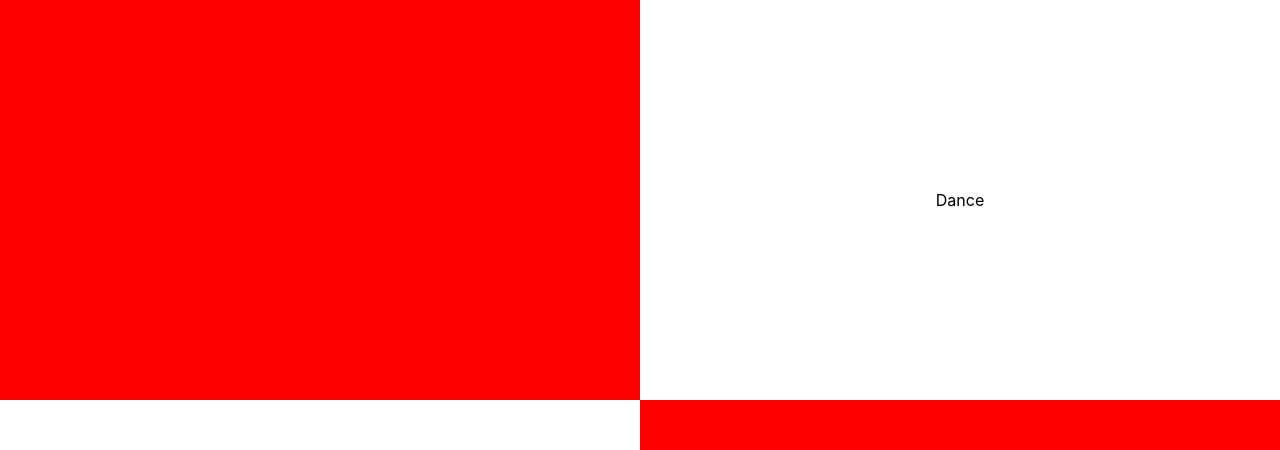
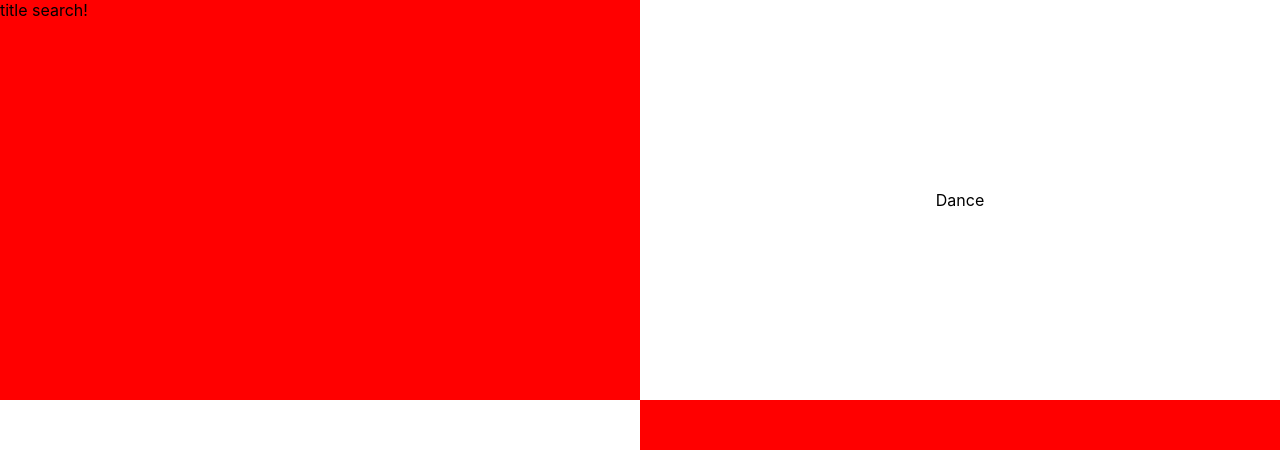
Before and after one commit to richart14/dancebattle, a React (Create React App) app: page / in a window 1280 px wide. Shown: the top 450 px of the page. Built offline with nearby package versions, Linux system fonts and the light colour scheme.

Commit message:
added song input component

```diff
--- a/src/App.js
+++ b/src/App.js
@@ -1,11 +1,23 @@
 import React, { Component } from 'react';
 import './App.css';
+import TitleSearch from './titleSearch';
 
 class App extends Component {
+  constructor() {
+    super()
+
+    this.state = {
+      songs: [],
+    }
+  }
+
+  handleSongs(songArray) {
+    this.setState({songs: songArray})
+  }
   render() {
     return (
       <div className="App">
-        <div className="top left red"></div>
+        <div className="top left red"><TitleSearch handleSongs={this.handleSongs}/></div>
         <div className="top right"><span>Dance</span></div>
         <div className="bottom left"><span>Battle</span></div>
         <div className="bottom right red"></div>
--- /dev/null
+++ b/src/titleSearch.js
@@ -0,0 +1,7 @@
+import React from 'react';
+
+const titleSearch = () => {
+  return <div>title search!</div>
+}
+
+export default titleSearch;
```
